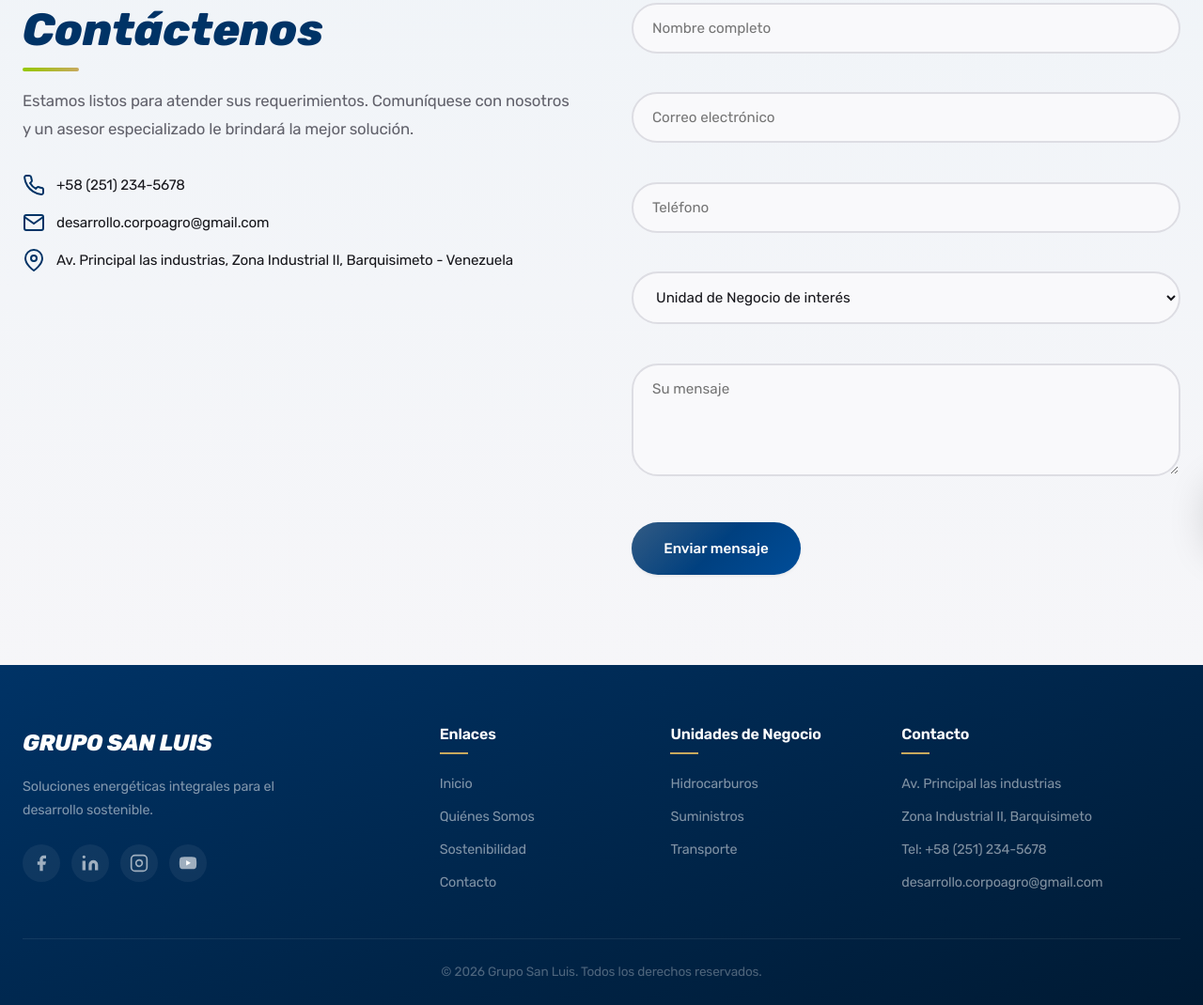
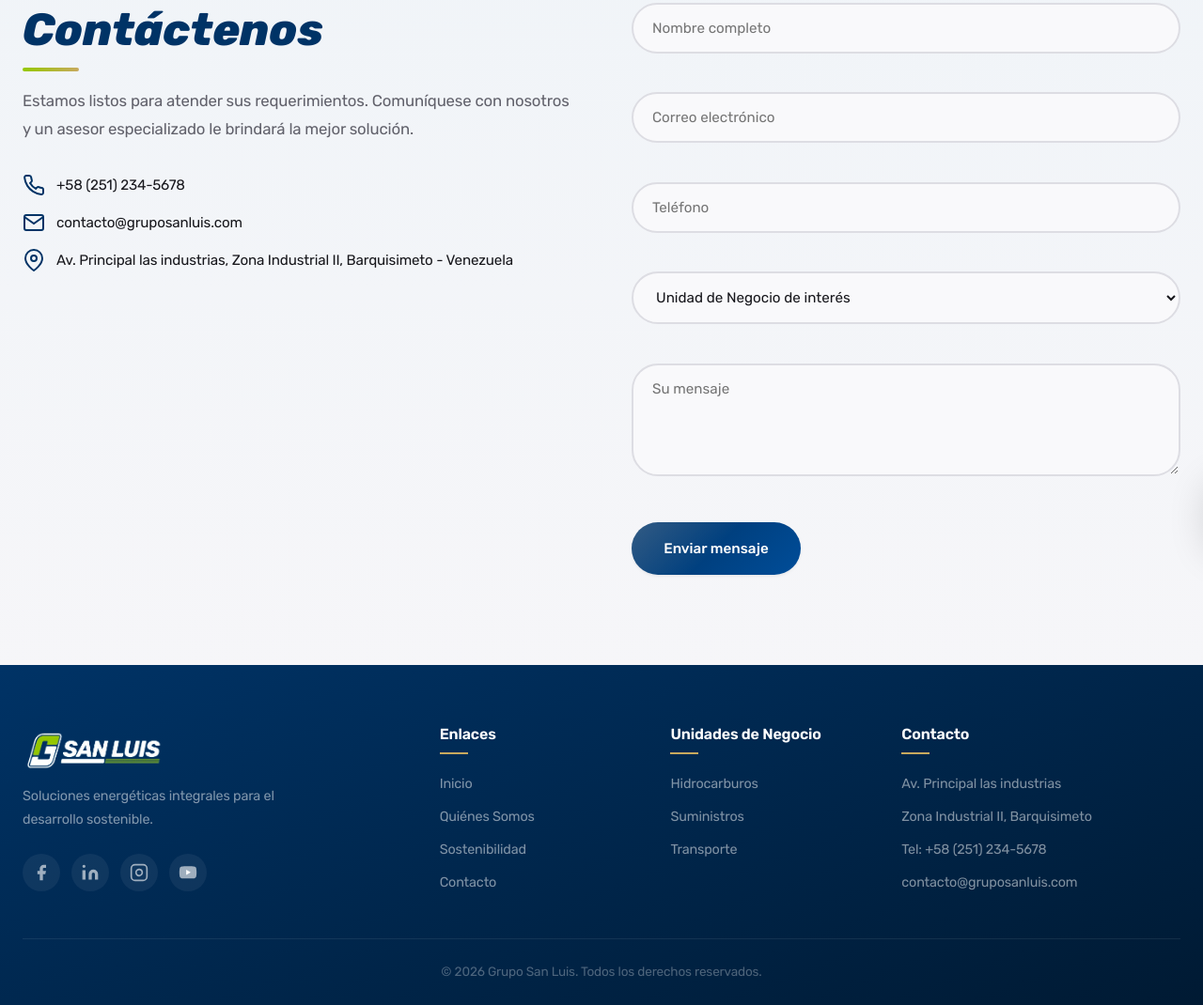
Before and after one commit to fjvelazcop/atom_gsanluis, a website built with Vite: page app/frontend/index.html in a window 1280 px wide. Shown: the part 3240-4310 px from the top of the page at 94% size. Built offline with nearby package versions, Linux system fonts and the light colour scheme.

```diff
--- a/app/frontend/index.html
+++ b/app/frontend/index.html
@@ -95,7 +95,7 @@
                         <h1 class="hero__title" data-aos="fade-up" data-aos-delay="200">Innovación en cada operación</h1>
                         <p class="hero__subtitle" data-aos="fade-up" data-aos-delay="300">Tecnología de punta y procesos certificados que garantizan la máxima eficiencia.</p>
                         <div data-aos="fade-up" data-aos-delay="400">
-                            <a href="#contacto" class="hero__cta m3-button">Trabaja con nosotros</a>
+                            <a href="#contacto" class="hero__cta m3-button">Contáctenos</a>
                         </div>
                     </div>
                 </div>
@@ -292,7 +292,7 @@
                                 <path d="M4 4h16c1.1 0 2 .9 2 2v12c0 1.1-.9 2-2 2H4c-1.1 0-2-.9-2-2V6c0-1.1.9-2 2-2z"/>
                                 <polyline points="22,6 12,13 2,6"/>
                             </svg>
-                            <span>desarrollo.corpoagro@gmail.com</span>
+                            <span>contacto@gruposanluis.com</span>
                         </div>
                         <div class="contact__detail">
                             <svg viewBox="0 0 24 24" width="24" height="24" fill="none" stroke="currentColor" stroke-width="2">
@@ -360,7 +360,8 @@
             <div class="footer__col" data-aos="fade-up">
                 <div class="footer__logo">
                     <div class="footer__logo-placeholder">
-                        <span class="logo-text logo-text--light">GRUPO SAN LUIS</span>
+                        <!-- <span class="logo-text logo-text--light">GRUPO SAN LUIS</span> -->
+                         <img src="./image/isotipoinver.png" alt="Grupo San Luis - Logotipo" class="header__logo-img">
                     </div>
                 </div>
                 <p class="footer__tagline">Soluciones energéticas integrales para el desarrollo sostenible.</p>
@@ -402,7 +403,7 @@
                     <li>Av. Principal las industrias</li>
                     <li>Zona Industrial II, Barquisimeto</li>
                     <li>Tel: +58 (251) 234-5678</li>
-                    <li><a href="mailto:desarrollo.corpoagro@gmail.com">desarrollo.corpoagro@gmail.com</a></li>
+                    <li><a href="mailto:desarrollo.corpoagro@gmail.com">contacto@gruposanluis.com</a></li>
                 </ul>
             </div>
         </div>
```
Also changed, not shown: app/frontend/hidrocarburos.html (+3 -2 lines), app/frontend/suministros.html (+3 -2 lines), app/frontend/transporte.html (+3 -2 lines), app/frontend/image/isotipoinver.png (added), 1 other file.
